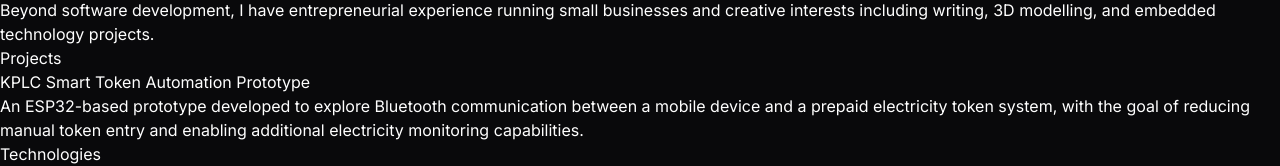
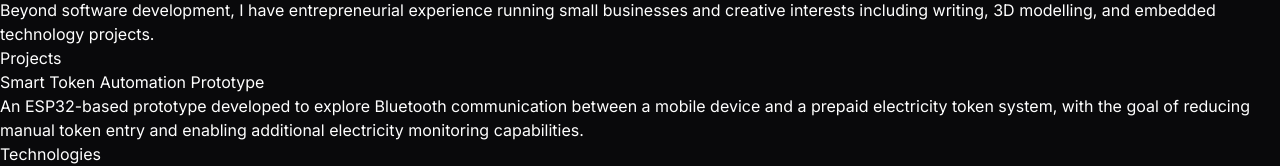
Before and after one commit to famousaj/padii-portfolio, a React (Vite) app: page / in a window 1280 px wide. Shown: the part 266-432 px from the top of the page. Built offline with nearby package versions, Linux system fonts and the light colour scheme.

Commit message:
Update project title in Portfolio component

```diff
--- a/src/App.jsx
+++ b/src/App.jsx
@@ -1,7 +1,7 @@
 export default function Portfolio() {
 const projects = [
   {
-    title: "KPLC Smart Token Automation Prototype",
+    title: "Smart Token Automation Prototype",
     description:
       "An ESP32-based prototype developed to explore Bluetooth communication between a mobile device and a prepaid electricity token system, with the goal of reducing manual token entry and enabling additional electricity monitoring capabilities.",
     tech: ["ESP32", "C++", "BLE", "Bluetooth", "Embedded Systems"],
```
